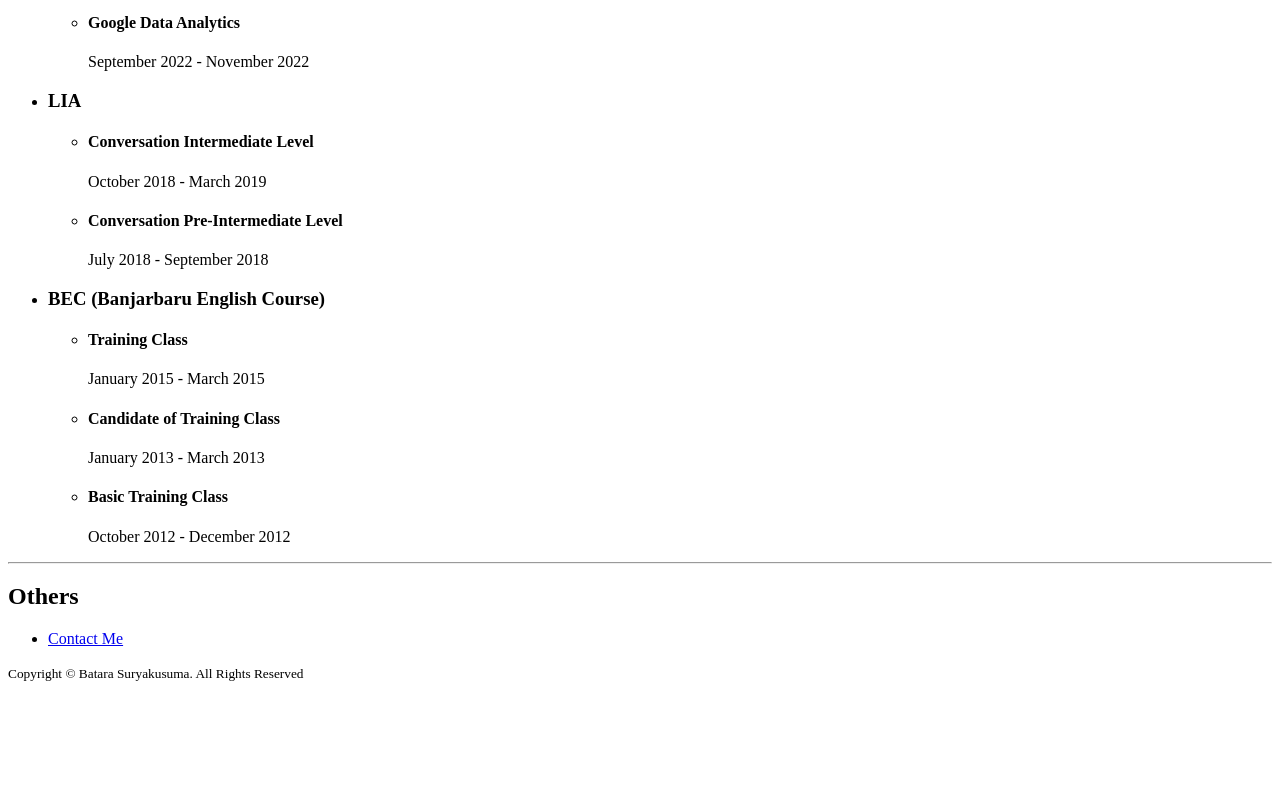
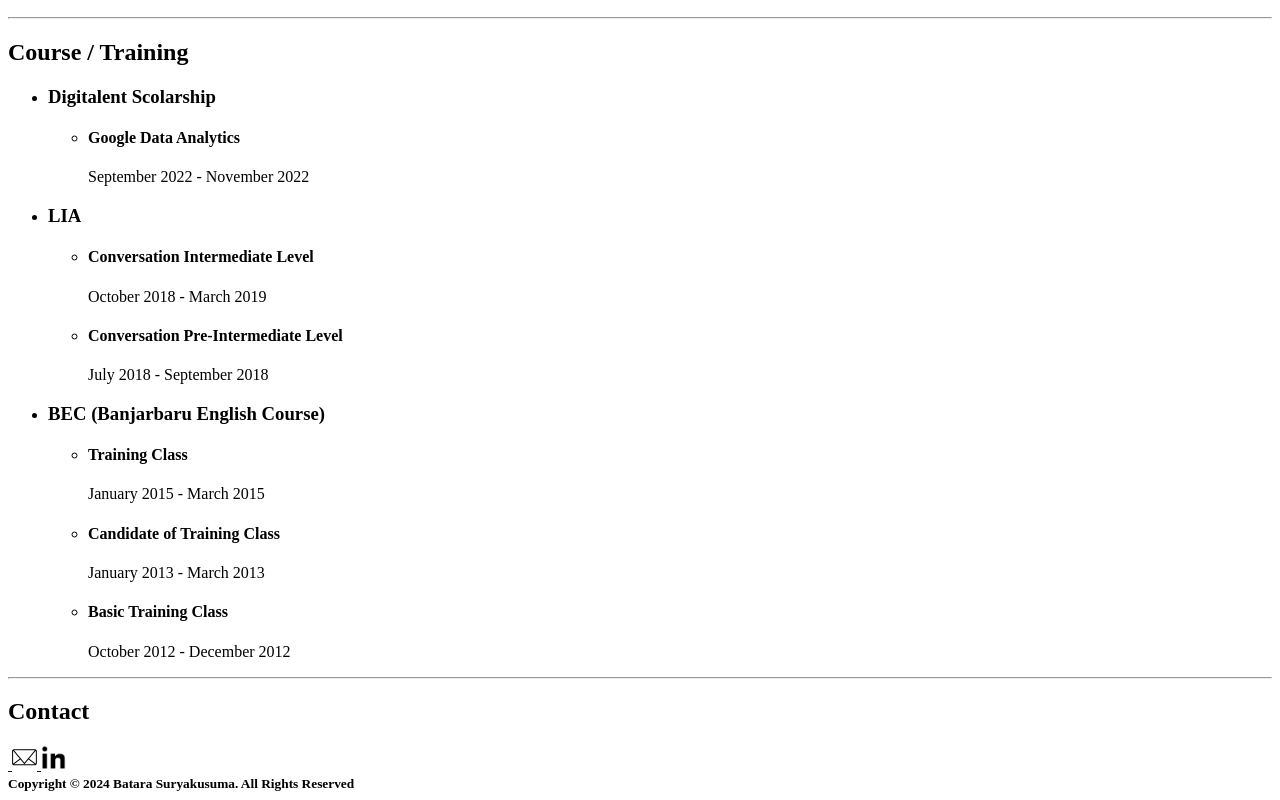
Before and after one commit to bsuryakusuma/html-my_resume, a plain HTML site: page index.html in a window 1280 px wide. Shown: the part 1554-2354 px from the top of the page. Before the commit the page ends 2244 px from the top, so only its background shows below. Drawn offline with Linux system fonts and the light colour scheme.

Commit message:
Add files via upload

```diff
--- a/index.html
+++ b/index.html
@@ -6,14 +6,10 @@
     <title>My Resume</title>
 </head>
 <body>
+    <img src="./assets/image/my-picture.jpg" alt="me"/>
     <h1>Batara Suryakusuma</h1>
-    <img src="./assets/image/my-picture.jpg" align="left" alt="me"/>
     <h2>Summary</h2>
-    <p>I am a fresh graduate from BINUS University majoring in Computer Science. I have 2 months experience as Hardware Engineer Intern.</p>
-    <br />
-    <br />
-    <br />
-    <br />
+    <p>I am a fresh graduate from BINUS University majored in Computer Science. My skill set is a blend of technical knowledge as well as interpersonal skills. My technical expertise involves data analytic, data visualization, Python, R, SQL, and Tableu. My people skills include problem solving and collaborating well in teams. I am seeking opportunities where i can utilize my existing knowledge for the betterment of the organization as well as learn new skills to enhance my potential and flourish myself professionally.</p>
     <hr />
     <h2>Skills</h2>
     <ul>
@@ -141,16 +137,17 @@
         </li>
     </ul>
     <hr />
-    <h2>Others</h2>
-    <ul>
-        <li>
-            <a href="./public/contact.html">Contact Me</a>
-        </li>
-    </ul>
+    <h2>Contact</h2>
+    <a href="mailto: bsuryakusuma@gmail.com"><img src="" alt="">
+        <img src="./assets/image/mail.png" alt="my e-mail" height="25"/>
+    </a>
+    <a href="https://www.linkedin.com/in/bsuryakusuma/">
+        <img src="./assets/image/linkedin.png" alt="my linkedin" height="25"/>
+    </a>
 </body>
 <footer>
     <small>
-        Copyright © Batara Suryakusuma. All Rights Reserved
+       <b>Copyright © 2024 Batara Suryakusuma. All Rights Reserved</b>
     </small>
 </footer>
 </html>
```
Also changed, not shown: assets/image/linkedin.png (added), assets/image/mail.png (added).
